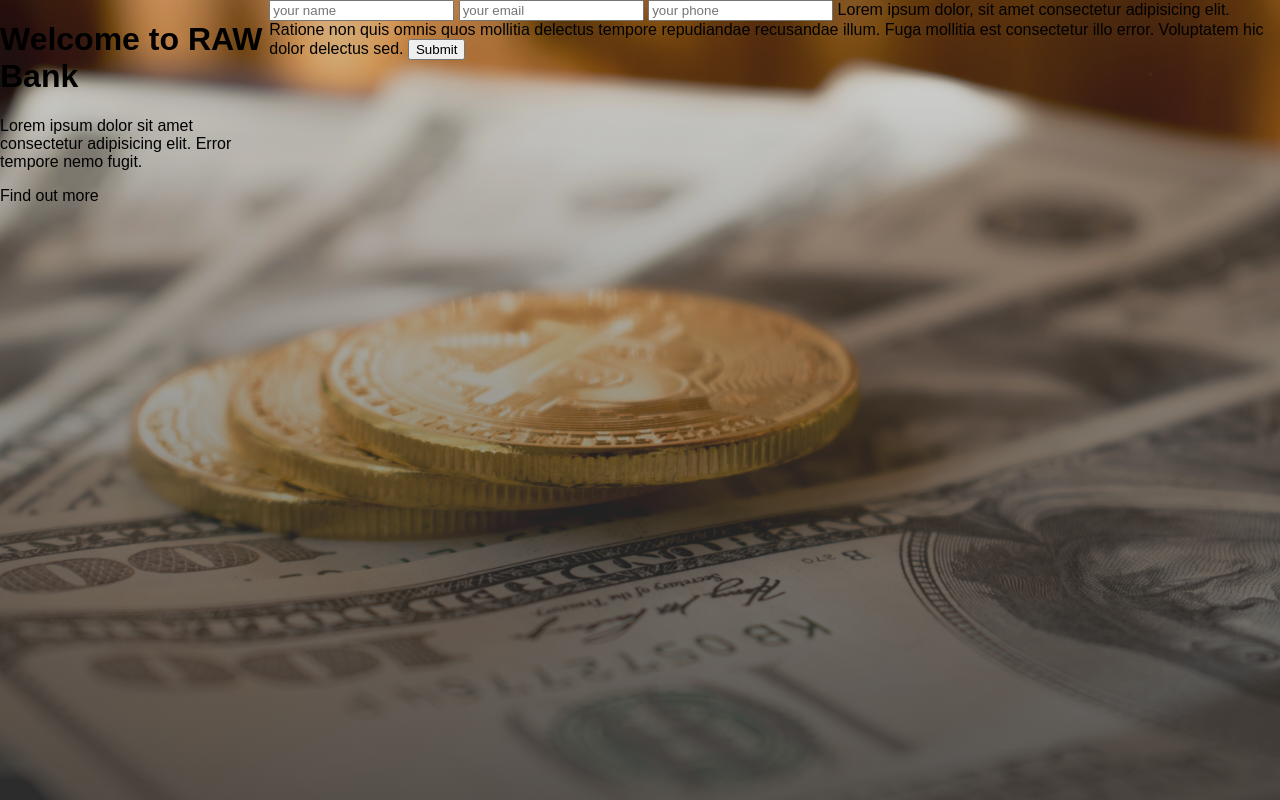
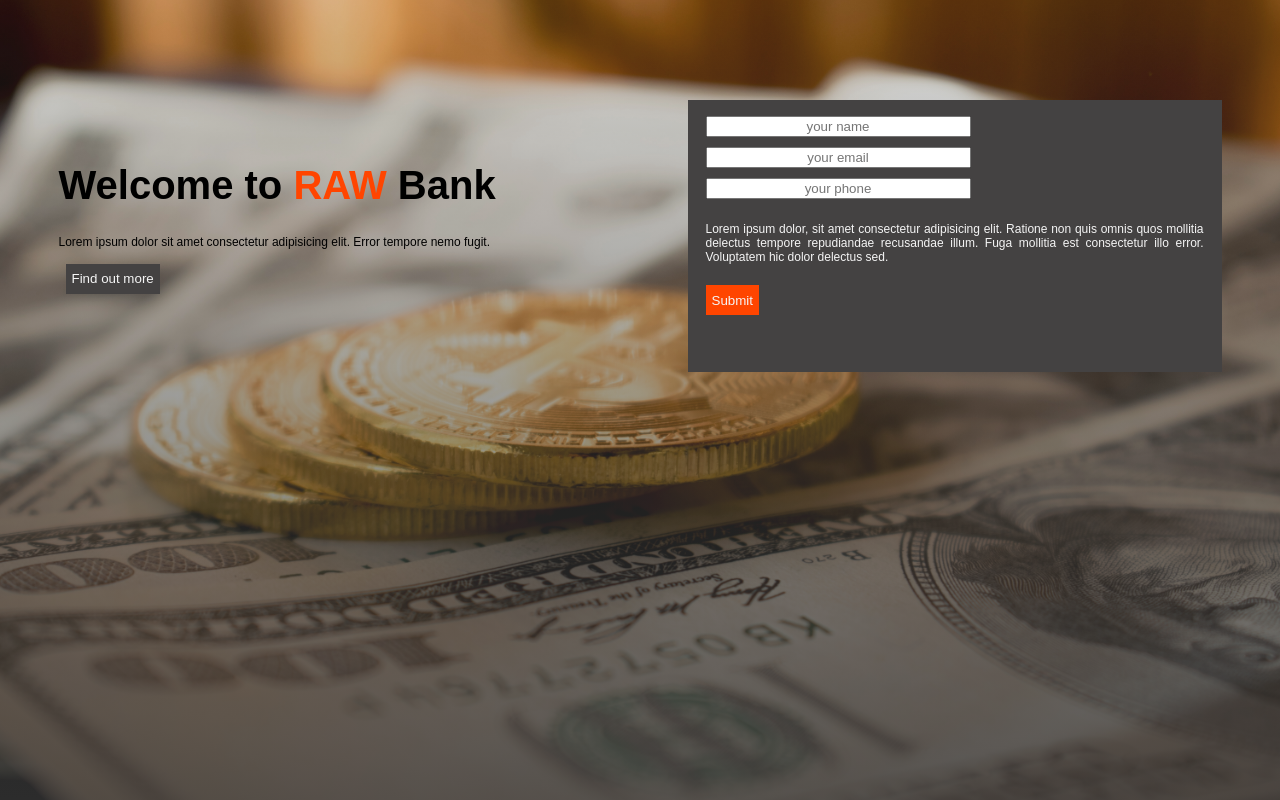
Before and after one commit to AsmitaOjha/SAD_project_Bank_system, a PHP site: page / in a window 1280 px wide. Shown: the part 46-846 px from the top of the page. Run offline with PHP 8.4, Linux system fonts and the light colour scheme.

Commit message:
now it's dinner time ....

```diff
--- a/create_account.php
+++ b/create_account.php
@@ -47,7 +47,7 @@ function generateAccountNumber() {
 
             /* On hover, change the background color of the links */
             .navbar a:hover {
-                background-color: #555;
+                background-color:orangered;
             }
  </style>
 </head>
--- a/deposit.php
+++ b/deposit.php
@@ -53,7 +53,7 @@ function isValidAccount($account_number, $conn) {
 
             /* On hover, change the background color of the links */
             .navbar a:hover {
-                background-color: #555;
+                background-color:orangered;
             }
  </style>
 </head>
--- a/index.php
+++ b/index.php
@@ -33,7 +33,8 @@
 
         /* On hover, change the background color of the links */
         .navbar a:hover {
-            background-color: #555;
+            /* background-color: #555; */
+            background-color:orangered;
         }
         body{
 
@@ -52,6 +53,63 @@
              /* align-items:center;  */
             color: #000;
             display:flex;
+            justify-content: space-around;
+
+        }
+        .container1{
+            width:40%;
+            margin-top: 100px;
+            height: 250px;
+
+        }
+        .container1 h1{
+            font-size: 40px;
+        }
+        .container1 span{
+            /* color:rgb(175, 48, 2); */
+            color:orangered;
+        }
+        .container1 p{
+            font-size:12px;
+        }
+        .container1 button{
+            color:whitesmoke;
+            /* background-color: orangered; */
+            background-color: rgb(68, 66, 66);
+            border:none;
+            margin-top: 3px;
+            margin-left: 7px;
+            height: 30px;
+
+        }
+
+        .container2{
+            width:40%;
+            margin-top:100px;
+            border:1px solid rgb(68, 66, 66);
+            background-color: rgb(68, 66, 66);
+            color:whitesmoke;
+            height: 250px;
+            padding:10px;
+        }
+        .container2 form input{
+            margin: 5px 7px;
+            text-align:center;
+
+        }
+        .container2 p{
+            margin: 0 7px;
+            font-size: 12px;
+            text-align:justify;
+        }
+        .container2 button{
+            color:whitesmoke;
+            background-color: orangered;
+            border:none;
+            margin-top: 3px;
+            margin-left: 7px;
+            height: 30px;
+
         }
 
 
@@ -68,18 +126,23 @@
     </div>
     <div class='content-container'>
     <div class="container1">
-    <h1>Welcome to RAW Bank</h1>
+        <br>
+        <br>
+    <h1>Welcome to  <span>RAW</span> Bank</h1>
     <p>Lorem ipsum dolor sit amet consectetur adipisicing elit. Error tempore nemo fugit.</p>
-    <span>Find out more</span>
+    <button>Find out more</button>
     </div>
     <div class="container2">
     <form>
-        <input type="text" placeholder="your name">
-        <input type="text" placeholder="your email">
-        <input type="text" placeholder="your phone">
-        Lorem ipsum dolor, sit amet consectetur adipisicing elit. Ratione non quis omnis quos mollitia delectus tempore repudiandae recusandae illum. Fuga mollitia est consectetur illo error. Voluptatem hic dolor delectus sed.
+        <input type="text" placeholder="your name" size="30">
+        <input type="text" placeholder="your email" size='30'>
+        <input type="text" placeholder="your phone" size='30'>
+        <br>
+    </form>
+    <br>
+        <p>Lorem ipsum dolor, sit amet consectetur adipisicing elit. Ratione non quis omnis quos mollitia delectus tempore repudiandae recusandae illum. Fuga mollitia est consectetur illo error. Voluptatem hic dolor delectus sed.</p> <br>
         <button>Submit</button>
-    </form>
+
     </div>
     </div>
     <!-- Your page content goes here -->
--- a/transfer.php
+++ b/transfer.php
@@ -65,7 +65,7 @@ function getAccountHolderName($account_number, $conn) {
 
             /* On hover, change the background color of the links */
             .navbar a:hover {
-                background-color: #555;
+                background-color:orangered;
             }
  </style>
 </head>
--- a/withdraw.php
+++ b/withdraw.php
@@ -54,7 +54,7 @@ function isValidAccount($account_number, $conn) {
 
             /* On hover, change the background color of the links */
             .navbar a:hover {
-                background-color: #555;
+                background-color:orangered;
             }
  </style>
 </head>
```
Also changed, not shown: index.html (+9 -1 lines).
